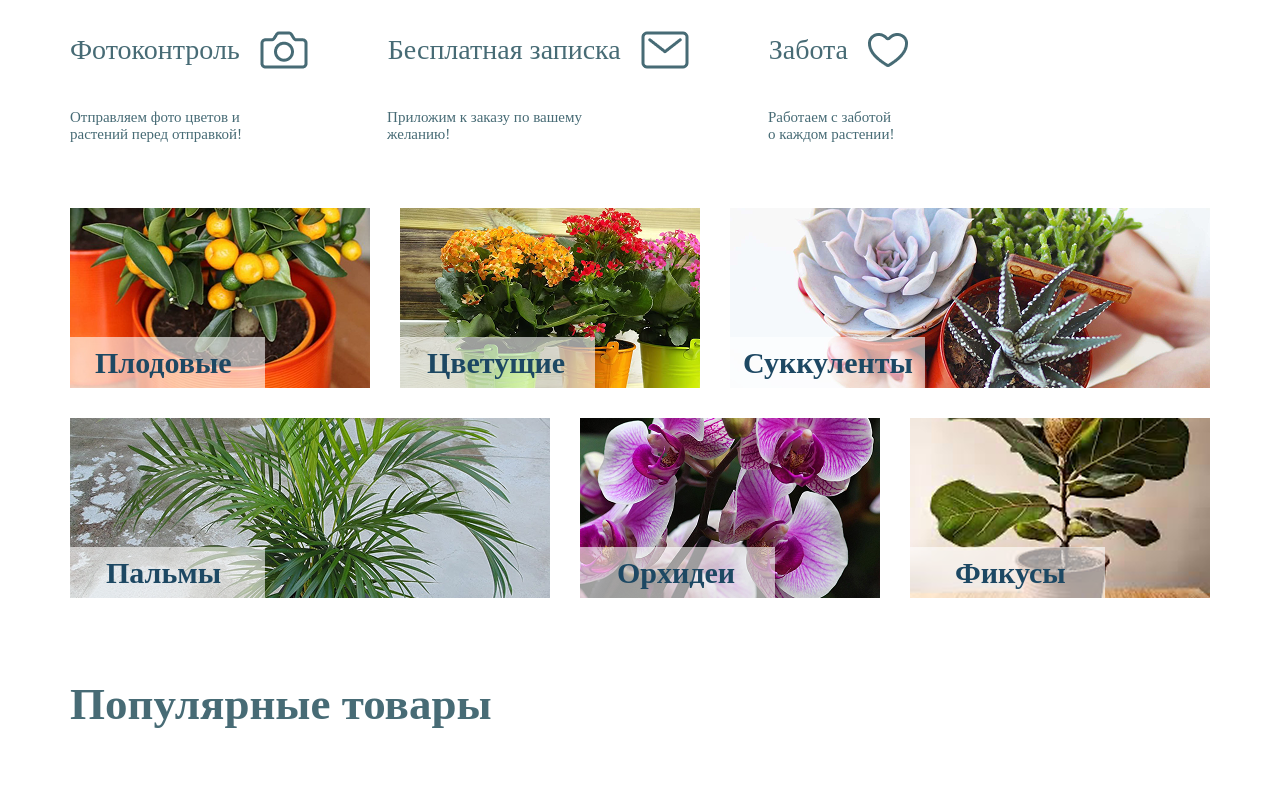
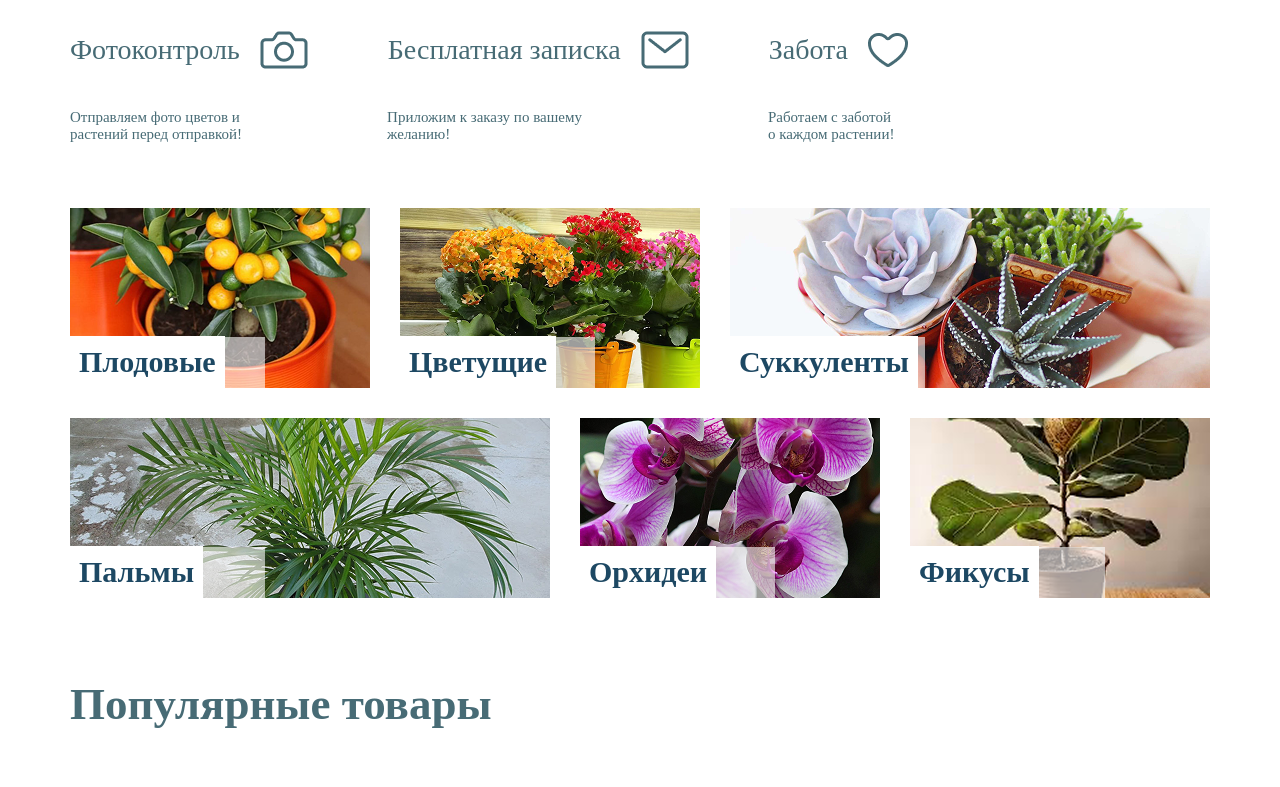
Before and after one commit to CT-1702/Plant-paradise, a plain HTML site: page Plant Paradise Project/index.html in a window 1280 px wide. Shown: the part 681-1468 px from the top of the page. Drawn offline with Linux system fonts and the light colour scheme; a web font is replaced by a local one.

Commit message:
Add files via upload

```diff
--- a/Plant Paradise Project/index.html
+++ b/Plant Paradise Project/index.html
@@ -88,23 +88,35 @@
     </section>
     <section id="img-categories">
         <div class="container img-categ">
-            <div class="category-img">
+            <div class="category-img category-item">
+                <div class="title-categoryr">
                     <h2>Плодовые</h2>
                 </div>
-            <div class="category-img1">
+            </div>
+            <div class="category-img1 category-item">
+                <div class="title-categoryr">
                     <h2>Цветущие</h2>
                 </div>
-            <div class="category-img2">
+            </div>
+            <div class="category-img2 category-item">
+                <div class="title-categoryr">
                     <h2>Суккуленты</h2>
                 </div>
-            <div class="category-img3">
+            </div>
+            <div class="category-img3 category-item">
+                <div class="title-categoryr">
                     <h2>Пальмы</h2>
                 </div>
-            <div class="category-img4">
+            </div>
+            <div class="category-img4 category-item">
+                <div class="title-categoryr">
                     <h2>Орхидеи</h2>
                 </div>
-            <div class="category-img5">
+            </div>
+            <div class="category-img5 category-item">
+                <div class="title-categoryr">
                     <h2>Фикусы</h2>
+                </div>
             </div>
         </div>
     </section>
--- a/Plant Paradise Project/style.css
+++ b/Plant Paradise Project/style.css
@@ -1,5 +1,6 @@
 @import url('https://fonts.googleapis.com/css2?family=Lilita+One&display=swap');
 @import url('https://fonts.googleapis.com/css2?family=Lilita+One&family=Orelega+One&display=swap');
+@import url('https://fonts.googleapis.com/css2?family=Inter:ital,opsz,wght@0,14..32,100..900;1,14..32,100..900&family=Roboto:ital,wght@0,100..900;1,100..900&display=swap');
 
 html {
     scroll-behavior: smooth;
@@ -96,6 +97,13 @@ header {
         transition: 0.25s;
     }
 }
+.title-categoryr {
+    background-color: #FFFFFF;
+    h2 {
+        padding: 9px;
+        margin: 0;
+    }
+}
 
 #banner {
     background-image: url(/images/banner.png);
@@ -168,12 +176,6 @@ header {
     font-size: 20px;
     color: #1D4863;
     font-weight: 500;
-
-    h2 {
-        padding-top: 113px;
-        padding-left: 25px;
-        padding-bottom: 10px;
-    }
 }
 
 .category-img1 {
@@ -183,12 +185,6 @@ header {
     font-size: 20px;
     color: #1D4863;
     font-weight: 500;
-
-    h2 {
-        padding-top: 113px;
-        padding-left: 27px;
-        padding-bottom: 10px;
-    }
 }
 
 .category-img2 {
@@ -198,12 +194,6 @@ header {
     font-size: 20px;
     color: #1D4863;
     font-weight: 500;
-
-    h2 {
-        padding-top: 113px;
-        padding-left: 13px;
-        padding-bottom: 10px;
-    }
 }
 
 .category-img3 {
@@ -213,12 +203,6 @@ header {
     font-size: 20px;
     color: #1D4863;
     font-weight: 500;
-
-    h2 {
-        padding-top: 113px;
-        padding-left: 36px;
-        padding-bottom: 10px;
-    }
 }
 
 .category-img4 {
@@ -228,12 +212,14 @@ header {
     font-size: 20px;
     color: #1D4863;
     font-weight: 500;
-
-    h2 {
-        padding-top: 113px;
-        padding-left: 37px;
-        padding-bottom: 10px;
-    }
+}
+.category-item {
+    height: 180px;
+    font-size: 20px;
+    color: #1D4863;
+    font-weight: 500;
+    display: flex;
+    align-items: end;
 }
 
 .category-img5 {
@@ -243,12 +229,6 @@ header {
     font-size: 20px;
     color: #1D4863;
     font-weight: 500;
-
-    h2 {
-        padding-top: 113px;
-        padding-left: 45px;
-        padding-bottom: 10px;
-    }
 }
 
 #popular-products {
```
Lines whose indentation alone changed are shown as unchanged.
